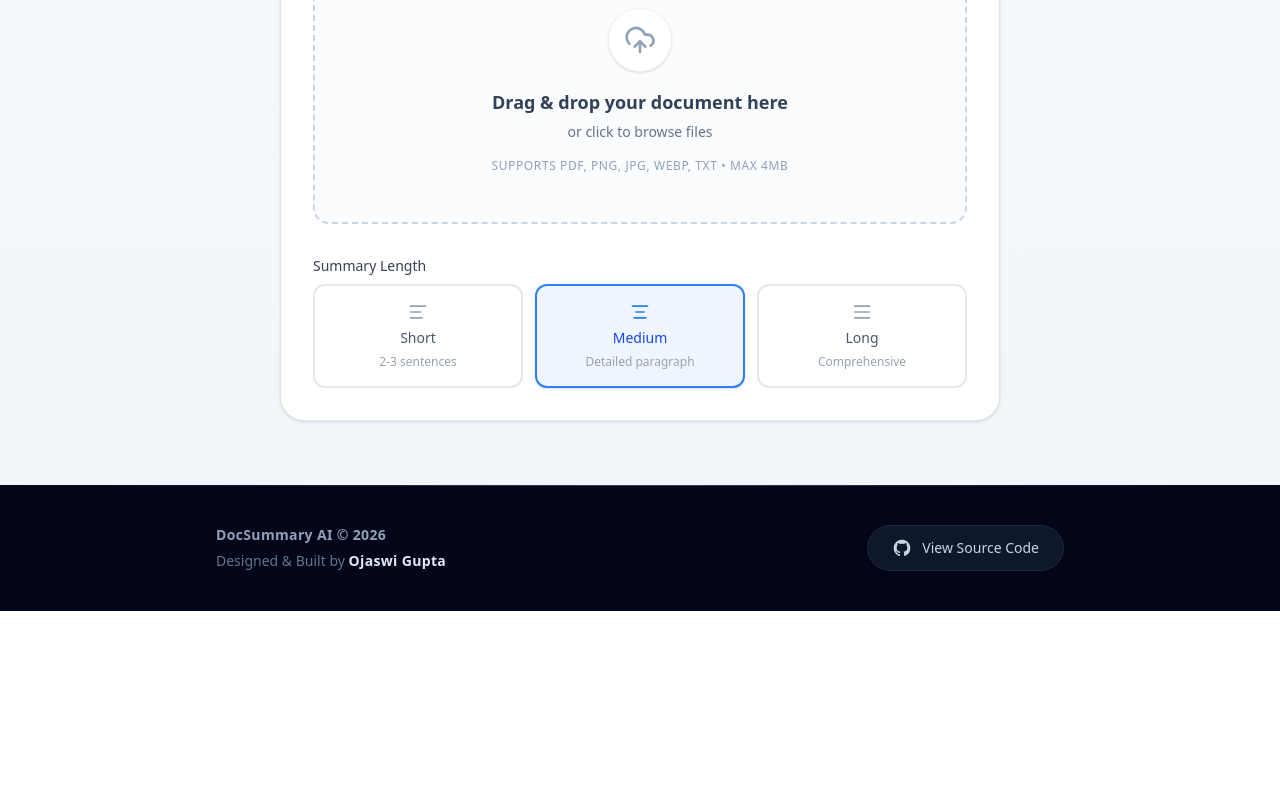
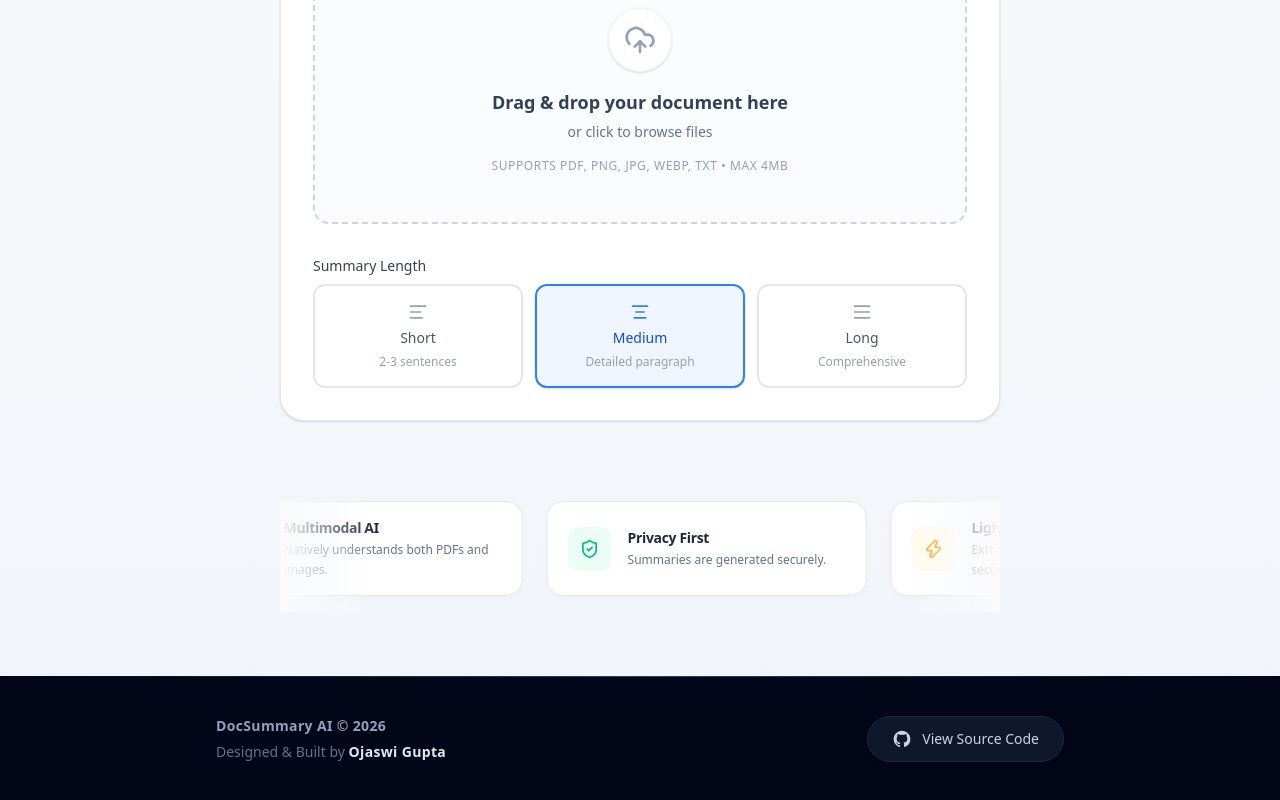
Before and after one commit to Ojaswi-Gupta/document_summary, a Next.js app: page / in a window 1280 px wide. Shown: the part 472-1272 px from the top of the page. Before the commit the page ends 1083 px from the top, so only its background shows below. Built offline with nearby package versions, Linux system fonts and the light colour scheme.

Commit message:
feat: add feature carousel and enhanced dropzone hover effects

```diff
--- a/src/app/globals.css
+++ b/src/app/globals.css
@@ -29,3 +29,18 @@ html {
 ::-webkit-scrollbar-thumb:hover {
   background: #94a3b8;
 }
+
+@keyframes marquee {
+  0% { transform: translateX(0%); }
+  100% { transform: translateX(-50%); }
+}
+
+.animate-marquee-infinite {
+  animation: marquee 20s linear infinite;
+  display: flex;
+  width: max-content;
+}
+
+.animate-marquee-infinite:hover {
+  animation-play-state: paused;
+}
--- a/src/app/page.js
+++ b/src/app/page.js
@@ -7,7 +7,7 @@ import SummaryOptions from '@/components/SummaryOptions';
 import SummaryDisplay from '@/components/SummaryDisplay';
 import LoadingSpinner from '@/components/LoadingSpinner';
 import ErrorMessage from '@/components/ErrorMessage';
-import { Sparkles, Clock, ArrowRight, FileText, X } from 'lucide-react';
+import { Sparkles, Clock, ArrowRight, FileText, X, Zap, Brain, ShieldCheck } from 'lucide-react';
 
 export default function Home() {
   const [file, setFile] = useState(null);
@@ -118,6 +118,12 @@ export default function Home() {
 
   const isLoading = status === 'loading';
 
+  const features = [
+    { icon: Zap, title: "Lightning Fast", desc: "Extracts text and summarizes in seconds.", iconBg: "bg-amber-50", iconColor: "text-amber-500" },
+    { icon: Brain, title: "Multimodal AI", desc: "Natively understands both PDFs and images.", iconBg: "bg-purple-50", iconColor: "text-purple-500" },
+    { icon: ShieldCheck, title: "Privacy First", desc: "Summaries are generated securely.", iconBg: "bg-emerald-50", iconColor: "text-emerald-500" },
+  ];
+
   return (
     <div className="min-h-screen bg-gradient-to-b from-slate-50 to-slate-100 flex flex-col">
       <Header />
@@ -221,6 +227,30 @@ export default function Home() {
             </div>
           )}
         </div>
+
+        {/* Features Carousel (Marquee) */}
+        {status === 'idle' && !result && (
+          <div className="mt-20 w-full max-w-full overflow-hidden relative pb-4">
+            {/* Fading Edges */}
+            <div className="absolute left-0 top-0 bottom-0 w-12 sm:w-24 bg-gradient-to-r from-slate-50 to-transparent z-10"></div>
+            <div className="absolute right-0 top-0 bottom-0 w-12 sm:w-24 bg-gradient-to-l from-slate-50 to-transparent z-10"></div>
+
+            <div className="animate-marquee-infinite">
+              {[...features, ...features, ...features].map((feat, i) => (
+                <div key={i} className="inline-flex items-center gap-4 bg-white border border-slate-200 px-5 py-4 rounded-2xl shadow-[0_2px_10px_rgba(0,0,0,0.02)] mx-3 w-[280px] sm:w-[320px] flex-shrink-0 hover:border-blue-200 hover:shadow-md transition-all group cursor-default">
+                  <div className={`p-3 rounded-xl ${feat.iconBg} ${feat.iconColor} shrink-0 group-hover:scale-110 transition-transform duration-300`}>
+                    <feat.icon className="h-5 w-5" />
+                  </div>
+                  <div>
+                    <h4 className="font-semibold text-slate-800 text-sm tracking-tight">{feat.title}</h4>
+                    <p className="text-slate-500 text-xs mt-0.5 leading-relaxed">{feat.desc}</p>
+                  </div>
+                </div>
+              ))}
+            </div>
+          </div>
+        )}
+
       </main>
 
       {/* History Modal */}
--- a/src/components/FileUpload.jsx
+++ b/src/components/FileUpload.jsx
@@ -86,20 +86,28 @@ export default function FileUpload({ file, onFileSelect, onFileClear, disabled }
   return (
     <div
       {...getRootProps()}
-      className={`w-full rounded-2xl border-2 border-dashed p-8 sm:p-12 text-center cursor-pointer transition-all duration-300 ${
+      className={`group relative w-full rounded-2xl border-2 border-dashed p-8 sm:p-12 text-center cursor-pointer transition-all duration-500 overflow-hidden ${
         isDragActive
           ? 'border-blue-500 bg-blue-50/80 scale-[1.02] shadow-inner'
-          : 'border-slate-300 bg-slate-50/50 hover:border-blue-400 hover:bg-blue-50/50 hover:shadow-sm'
+          : 'border-slate-300 bg-slate-50/50 hover:border-blue-400 hover:bg-blue-50/30 hover:shadow-[0_0_30px_rgba(59,130,246,0.15)] hover:-translate-y-0.5'
       } ${disabled ? 'opacity-50 cursor-not-allowed' : ''}`}
     >
+      {/* Subtle animated gradient background on hover */}
+      <div className="absolute inset-0 bg-gradient-to-br from-blue-50/50 via-transparent to-purple-50/50 opacity-0 group-hover:opacity-100 transition-opacity duration-700 pointer-events-none"></div>
+
       <input {...getInputProps()} />
-      <div className="bg-white w-16 h-16 rounded-full flex items-center justify-center mx-auto mb-4 shadow-sm border border-slate-100">
+
+      <div className="relative z-10 bg-white w-16 h-16 rounded-full flex items-center justify-center mx-auto mb-4 shadow-sm border border-slate-100 group-hover:scale-110 group-hover:shadow-md transition-all duration-500">
         <UploadCloud
-          className={`h-8 w-8 transition-colors ${
-            isDragActive ? 'text-blue-500' : 'text-slate-400'
+          className={`h-8 w-8 transition-colors duration-500 ${
+            isDragActive ? 'text-blue-500' : 'text-slate-400 group-hover:text-blue-500'
           }`}
         />
+        {/* Pulsing ring around icon on hover */}
+        <div className="absolute inset-0 rounded-full border-2 border-blue-400 opacity-0 group-hover:animate-ping duration-1000"></div>
       </div>
+
+      <div className="relative z-10 transition-transform duration-500 group-hover:translate-y-1">
         {isDragActive ? (
           <p className="text-blue-600 font-semibold text-lg">Drop your file here...</p>
         ) : (
@@ -114,5 +122,6 @@ export default function FileUpload({ file, onFileSelect, onFileClear, disabled }
           </>
         )}
       </div>
+    </div>
   );
 }
```
Lines whose indentation alone changed are shown as unchanged.
